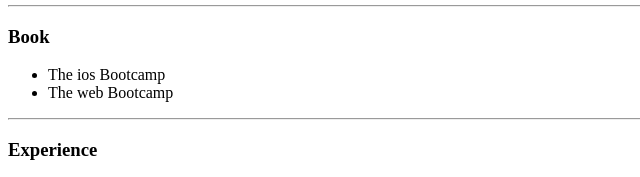
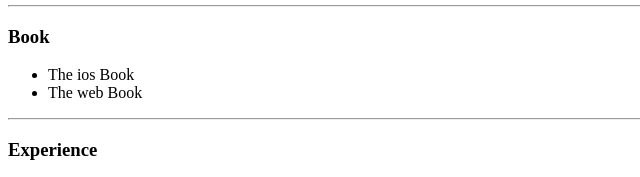
Before and after one commit to KhachonTen/cv, a plain HTML site: page index.html in a window 1280 px wide. Shown: the part 253-430 px from the top of the page, 0-640 px from the left. Drawn offline with Linux system fonts and the light colour scheme.

Commit message:
Fix HTML formatting and update book titles
Test

```diff
--- a/index.html
+++ b/index.html
@@ -21,8 +21,8 @@
 
     <h3>Book</h3>
     <ul>
-        <li>The ios Bootcamp</li>
-        <li>The web Bootcamp</li>
+        <li>The ios Book</li>
+        <li>The web Book</li>
     </ul>
     <hr>
 
```
